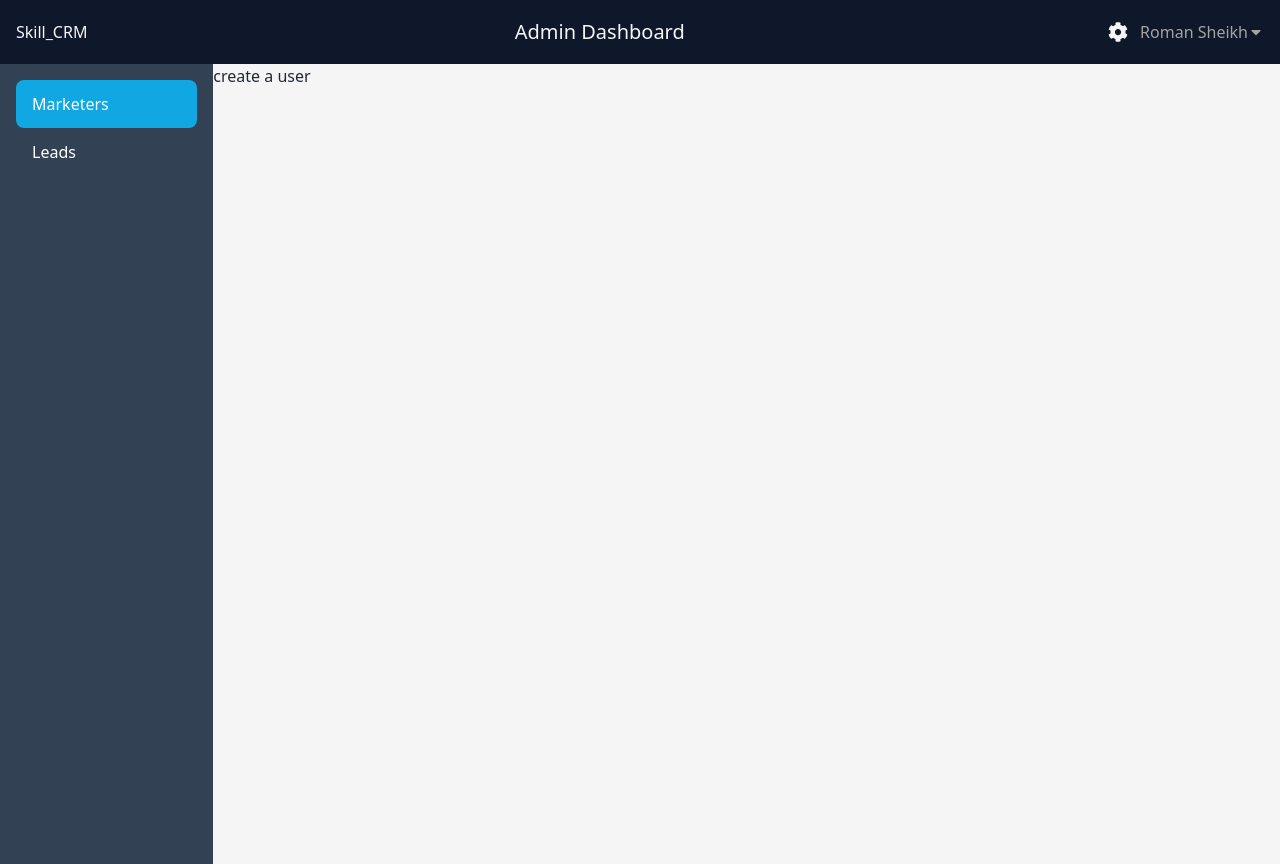
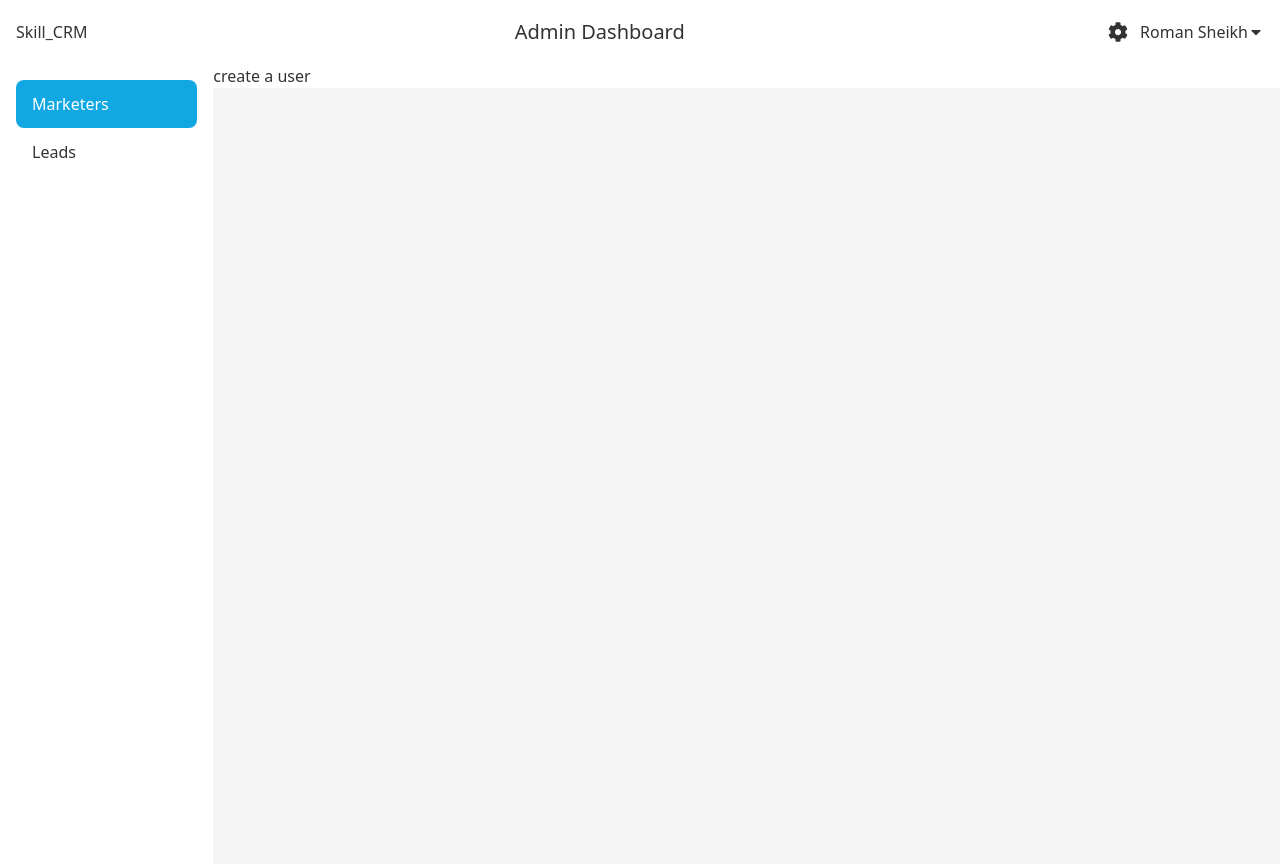
Before and after one commit to RomanSheikh99/crm-fronEnd, a React (Vite) app: page /dashboard/marketers in a window 1280 px wide. Built offline with nearby package versions, Linux system fonts and the light colour scheme; no server answers; sample sign-in values are in the browser's storage.

Commit message:
add theme

```diff
--- a/src/assets/style/app.scss
+++ b/src/assets/style/app.scss
@@ -1,8 +1,9 @@
 
 @import './table.scss';
+@import './theme.scss';
 
 .app{
-    max-width: 98%;
+    max-width: 100%;
     padding: 0;
     margin: 0 auto;
 }
--- /dev/null
+++ b/src/assets/style/theme.scss
@@ -0,0 +1,12 @@
+$light-primary-color: #ffffff;
+$dark-primary-color: #333333;
+
+.light {
+  background-color: $light-primary-color;
+  color: $dark-primary-color;
+}
+
+.dark {
+  background-color: $dark-primary-color;
+  color: $light-primary-color;
+}
--- a/src/components/Pages/Marketers.jsx
+++ b/src/components/Pages/Marketers.jsx
@@ -1,9 +1,12 @@
+import { useSelector } from "react-redux";
 import AdminLayout from "../Layout/AdminLayout";
 
 const Marketers = () => {
+    const state = useSelector((state) => state);
+
     return (
         <AdminLayout>
-            <div>
+            <div className={state.theme == "DARK" ? 'dark': 'light'}>
                 <h1>create a user</h1>
             </div>
         </AdminLayout>
--- a/src/components/Shared/AdminDashboardNavbar.jsx
+++ b/src/components/Shared/AdminDashboardNavbar.jsx
@@ -1,11 +1,17 @@
 import React from 'react';
 import { FaCaretDown, FaCog, FaMoon, FaSun } from 'react-icons/fa';
+import { useDispatch, useSelector } from 'react-redux';
 import { Link } from 'react-router-dom';
+import { action } from "../../store/store";
+
 
 const AdminDashboardNavbar = () => {
+  const state = useSelector((state) => state);
+  const dispatch = useDispatch();
+  const { setDarkTheme, setLightTheme } = action;
     return (
-        <div className='w-full'>
-         <div className='w-full bg-slate-900 mx-auto h-16 px-3 py-2 flex justify-between items-center text-neutral-100'>
+        <div className={`w-full ${state.theme == "DARK" ? 'dark': 'light'}`}>
+         <div className={`w-full  mx-auto h-16 px-3 py-2 flex justify-between items-center ${state.theme == "DARK" ? 'dark': 'light'}`}>
 
          <Link to={'/'} className='cursor-pointer p-1'> Skill_CRM </Link>
          <div className='text-xl p-1'> Admin Dashboard  </div>
@@ -14,13 +20,15 @@ const AdminDashboardNavbar = () => {
              <div className="dropdown dropdown-end ">
              <label tabIndex={1} className=" mx-2 "> <FaCog className='text-xl hover:text-gray-300 cursor-pointer' /> </label>
                 <ul tabIndex={1} className="dropdown-content menu p-2 shadow bg-base-100 rounded-box w-36  text-black">
-                  <li className=' '> <button className='w-full text-center'> Light <FaSun/> </button> </li>
-                  <li className=' '> <button className='w-full text-center'> Dark <FaMoon/> </button> </li>
+                  <li className=' '>
+                  <button onClick={() => dispatch(setLightTheme())} className='w-full text-center'> Light <FaSun/> </button> </li>
+                  <li className=' '>
+                  <button onClick={() => dispatch(setDarkTheme())} className='w-full text-center'> Dark <FaMoon/> </button> </li>
                 </ul>
             </div>
          {/* Profile dropdown start here  */}
          <div className="dropdown dropdown-end">
-            <label tabIndex={0} className=" rounded-md p-1 items-center border-none bg-slate-900 hover:bg-slate-700 flex text-neutral-400 hover:text-neutral-200 cursor-pointer"> Roman Sheikh <FaCaretDown/> </label>
+            <label tabIndex={0} className={`${state.theme == "DARK" ? 'dark': 'light'} rounded-md p-1 items-center border-none hover:bg-slate-700 flex hover:text-neutral-200 cursor-pointer`}> Roman Sheikh <FaCaretDown/> </label>
               <ul tabIndex={0} className="dropdown-content text-slate-900 font-semibold menu p-2 shadow  h-52 bg-neutral-100 rounded-md ml-1 mt-1 w-52">
                 <li><Link to='/'> View profile</Link></li>
                 <li><Link to='/'> Your gmail </Link></li>
--- a/src/components/Shared/AdminDashboardSideNav.jsx
+++ b/src/components/Shared/AdminDashboardSideNav.jsx
@@ -1,16 +1,24 @@
-import React from 'react';
-import { NavLink } from 'react-router-dom';
+import React from "react";
+import { useSelector } from "react-redux";
+import { NavLink } from "react-router-dom";
 
 const AdminDashboardSideNav = () => {
-    return (
-        <div className='w-full h-screen bg-slate-700 '>
-          <ul className="menu p-4   text-white">
-            <li className='hover:bg-slate-900 rounded-md'> <NavLink to="/dashboard/marketers" > Marketers  </NavLink></li>
-            <li className='hover:bg-slate-900 rounded-md'> <NavLink to="/all-leads" > Leads    </NavLink></li>
-          </ul>
-      </div>
+  const state = useSelector((state) => state);
 
-    );
+  return (
+    <div
+      className={`${state.theme == "DARK" ? "dark" : "light"} w-full h-screen`}
+    >
+      <ul className="menu p-4">
+        <li className="rounded-md">
+          <NavLink to="/dashboard/marketers"> Marketers </NavLink>
+        </li>
+        <li className="rounded-md">
+          <NavLink to="/all-leads"> Leads </NavLink>
+        </li>
+      </ul>
+    </div>
+  );
 };
 
 export default AdminDashboardSideNav;
--- a/src/store/reducers/reducers.js
+++ b/src/store/reducers/reducers.js
@@ -1,16 +1,11 @@
 import counterReducers from "./counterReducers";
+import themeReducers from "./themeReducers";
+import userReducers from "./userReducers";
 
 const reducers = {
     ...counterReducers,
-    setUser: (state,action)=> {
-        const user = action.payload;
-        localStorage.setItem('crmUserId', JSON.stringify(user.id));
-        state.user = user;
-      },
-      logout: (state) => {
-        localStorage.removeItem('crmUserId');
-        state.user = '';
-      }
+    ...userReducers,
+    ...themeReducers
 
 }
 
--- /dev/null
+++ b/src/store/reducers/themeReducers.js
@@ -0,0 +1,10 @@
+const themeReducers = {
+    setDarkTheme: (state) => {
+        state.theme = 'DARK';
+    },
+    setLightTheme: (state) => {
+        state.theme = 'LIGHT';
+    }
+  };
+
+  export default themeReducers;
--- /dev/null
+++ b/src/store/reducers/userReducers.js
@@ -0,0 +1,13 @@
+const userReducers = {
+    setUser: (state,action)=> {
+        const user = action.payload;
+        localStorage.setItem('crmUserId', JSON.stringify(user.id));
+        state.user = user;
+      },
+      logout: (state) => {
+        localStorage.removeItem('crmUserId');
+        state.user = '';
+      }
+  };
+
+  export default userReducers;
--- a/src/store/state/state.js
+++ b/src/store/state/state.js
@@ -1,6 +1,7 @@
 const State = {
     count: 0,
     user: {},
+    theme: "LIGHT"
 };
 
 export default State;
```
